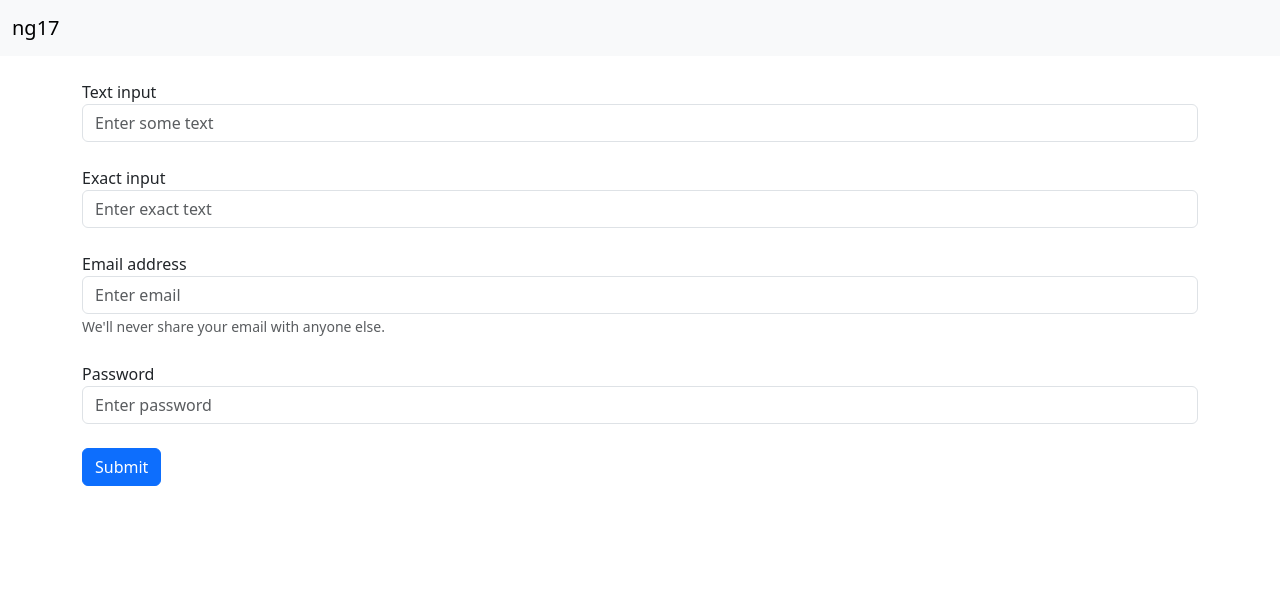
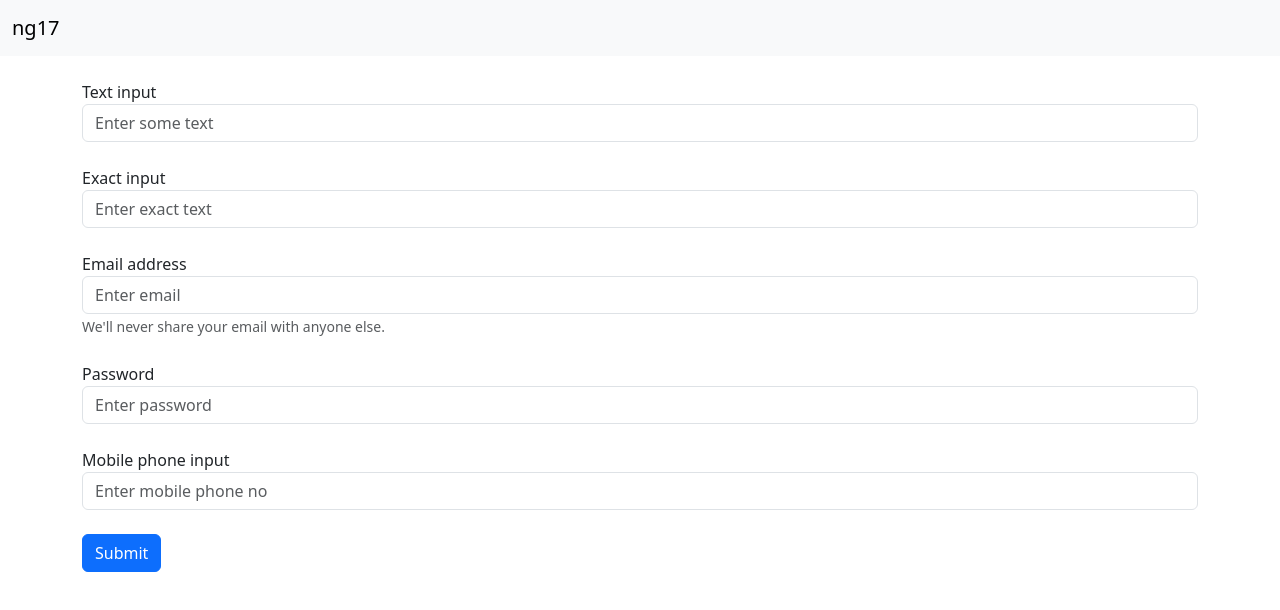
Before and after one commit to rygiewicz/ng17, an Angular app: page /form in a window 1280 px wide. Shown: the top 610 px of the page. Built offline with nearby package versions, Linux system fonts and the light colour scheme.

Commit message:
Add nested form control

```diff
--- a/src/app/form/form.component.html
+++ b/src/app/form/form.component.html
@@ -33,6 +33,14 @@
           {{getError('password1')}}
         </div>
     </div>
+    <div class="form-group my-4" formGroupName="phoneInfo">
+      <label for="exampleInputMobilePhone1">Mobile phone input</label>
+      <input formControlName="mobilePhone" type="text" [ngClass]="getNgClass('phoneInfo.mobilePhone')" id=" exampleInputMobilePhone1"
+        placeholder="Enter mobile phone no" required>
+      <div *ngIf="isInvalid('phoneInfo.mobilePhone')" class="invalid-feedback">
+        {{getError('phoneInfo.mobilePhone')}}
+      </div>
+    </div>
     <div class="form-group my-4">
       <button class="btn btn-primary" type=" submit">Submit</button>
     </div>
--- a/src/app/form/form.component.ts
+++ b/src/app/form/form.component.ts
@@ -25,9 +25,17 @@ export class FormComponent {
       Validators.required,
       Validators.minLength(8),
     ]),
+    phoneInfo: new FormGroup({
+      mobilePhone: new FormControl('', [
+        Validators.required,
+        Validators.minLength(7),
+      ]),
+      homePhone: new FormControl(''),
+    }),
   });
 
   onSubmit() {
+    this.form.markAllAsTouched();
     console.log(this.form);
   }
 
```
